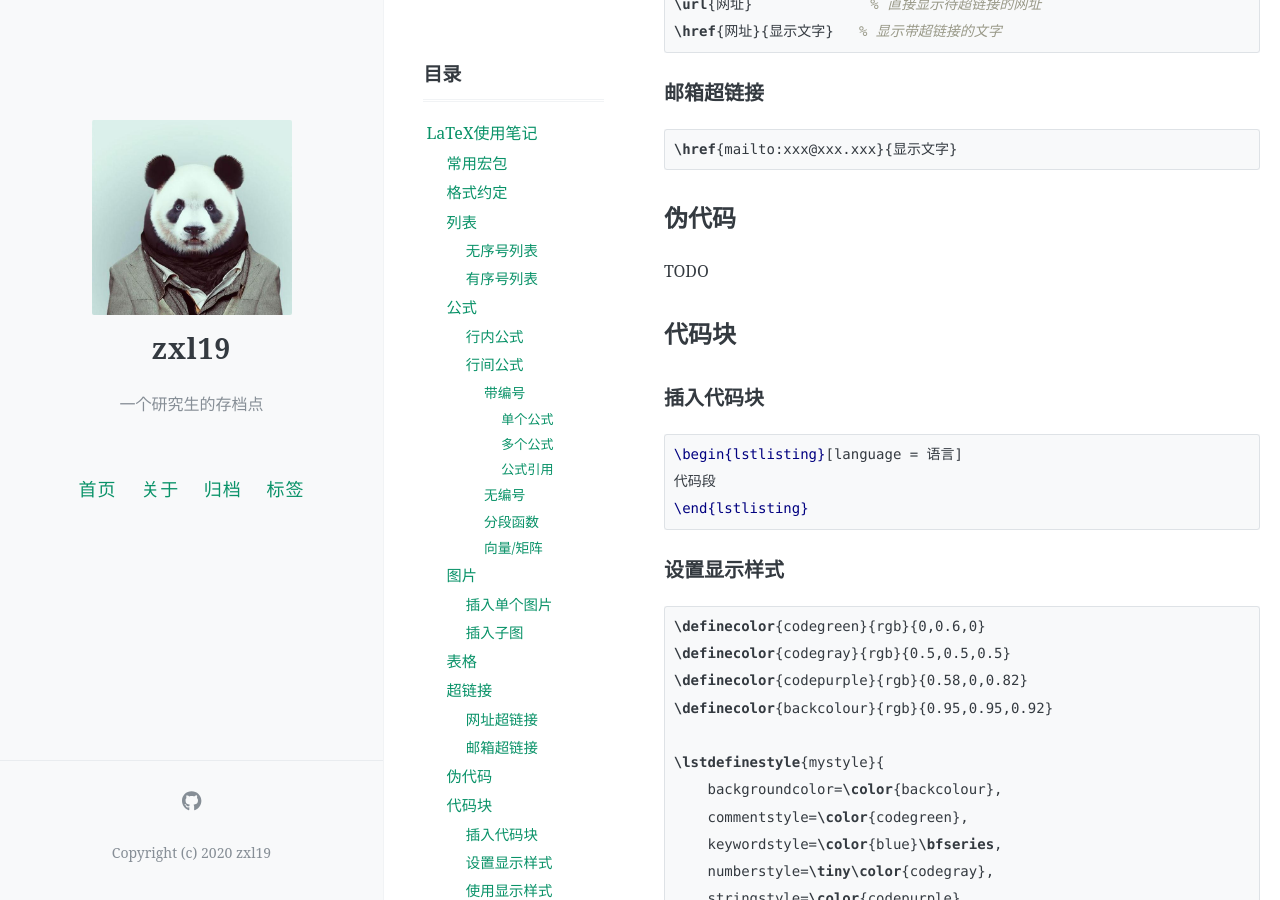
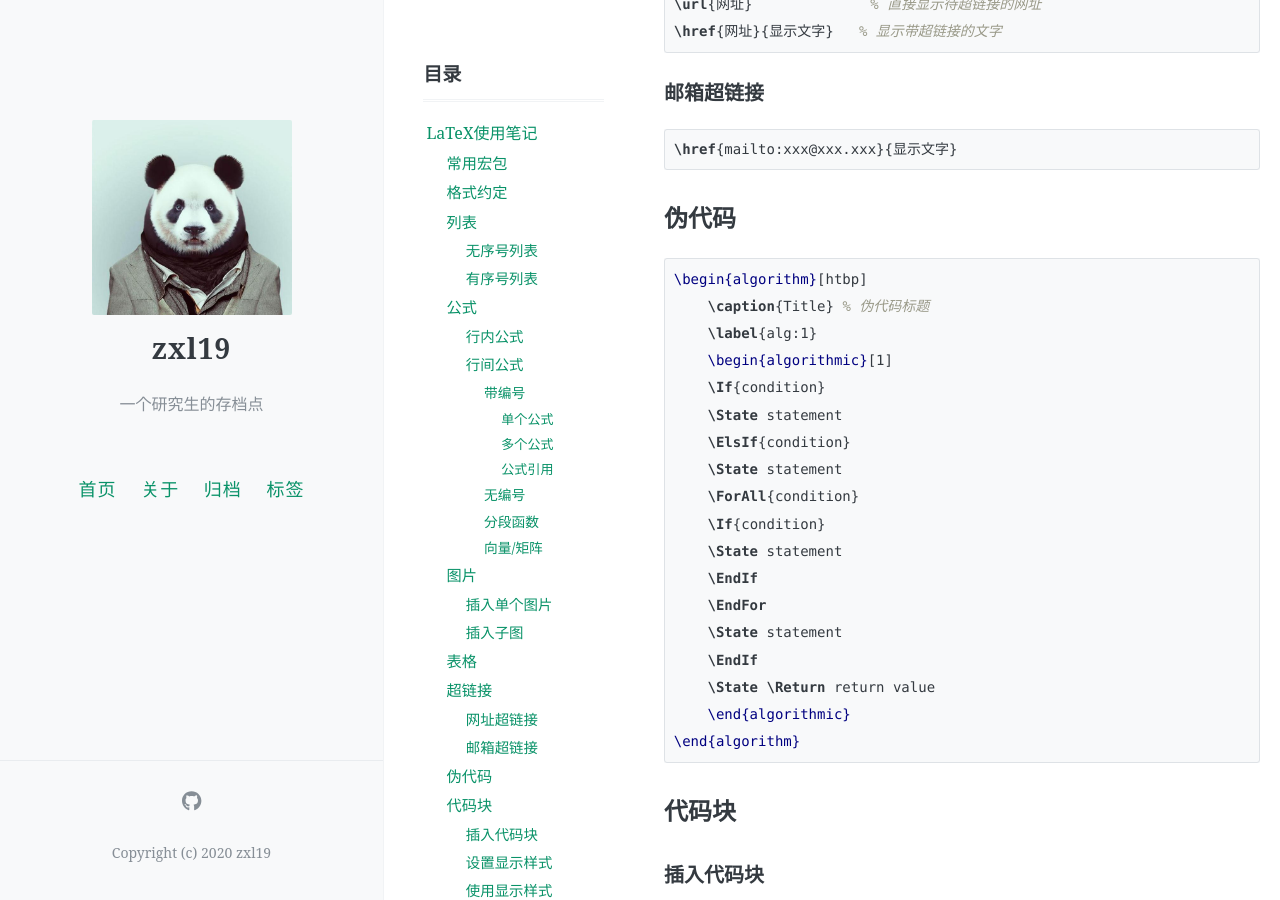
Before and after one commit to zxl19/zxl19.github.io, a Jekyll site: the page built from _posts/2021-03-29-latex-note.md, in a window 1280 px wide and 900 px high, scrolled down 7061 px. Built offline with Jekyll 4.4.1, drawn with Linux system fonts in a browser that asks for light colours; formulas are drawn with MathJax 3; comment, search, counter and statistics services are not loaded.

Commit message:
Update 2021-03-29-latex-note.md

````diff
--- a/_posts/2021-03-29-latex-note.md
+++ b/_posts/2021-03-29-latex-note.md
@@ -307,7 +307,26 @@ $公式内容$
 
 ## 伪代码
 
-TODO
+```latex
+\begin{algorithm}[htbp]
+    \caption{Title} % 伪代码标题
+    \label{alg:1}
+    \begin{algorithmic}[1]
+    \If{condition}
+    \State statement
+    \ElsIf{condition}
+    \State statement
+    \ForAll{condition}
+    \If{condition}
+    \State statement
+    \EndIf
+    \EndFor
+    \State statement
+    \EndIf
+    \State \Return return value
+    \end{algorithmic}
+\end{algorithm}
+```
 
 ## 代码块
 
````
